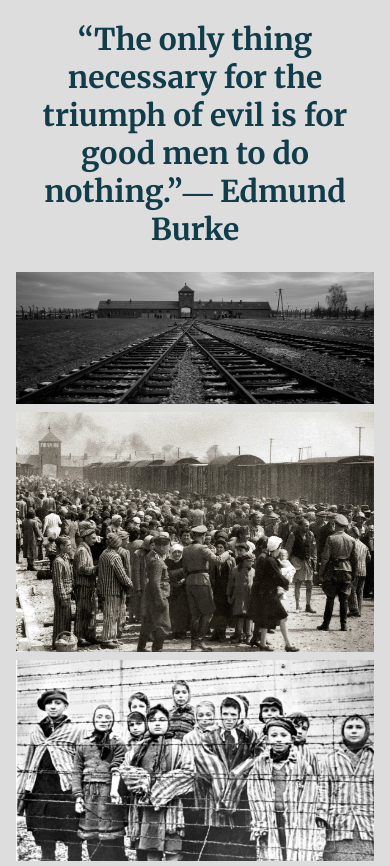
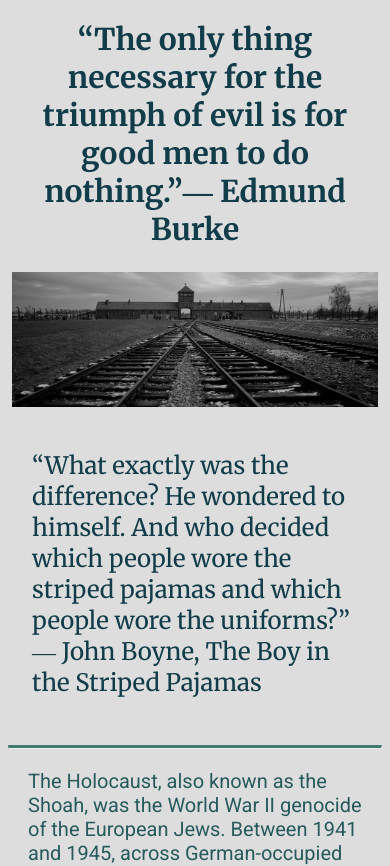
Before and after one commit to andrei-anderson/tribute, a plain HTML site: page index.html in a window 390 px wide. Shown: the top 866 px of the page. Drawn offline with Linux system fonts and the light colour scheme.

Commit message:
Add files via upload

```diff
--- a/css/style.css
+++ b/css/style.css
@@ -52,35 +52,9 @@ body {
 }
 
 #image {
-  width: 100%;
+  max-width: 100%;
   margin: 4px auto;
-}
-
-.column {
-  flex: 25%;
-  max-width: 25%;
-  padding: 0 4px;
-}
-
-.column img {
-  margin-top: 8px;
-  vertical-align: middle;
-  width: 100%;
-}
-
-/* Responsive layout */
-@media screen and (max-width: 900px) {
-  .column {
-    flex: 50%;
-    max-width: 50%;
-  }
-}
-
-@media screen and (max-width: 600px) {
-  .column {
-    flex: 100%;
-    max-width: 100%;
-  }
+  align-items: center;
 }
 
 /* text css */
@@ -88,7 +62,7 @@ body {
 @media screen and (max-width: 900px) {
   #tribute-info {
     flex: 50%;
-    max-width: 50%;
+    max-width: 100%;
   }
 }
 
--- a/index.html
+++ b/index.html
@@ -11,20 +11,11 @@
     <body>
       <h1 id="title">“The only thing necessary for the triumph of evil is for good men to do nothing.”― Edmund Burke</h1>
       <div id="img-div">
-        <div class="column">
-          <img id="image" src="images/auschwitz_entrance.jpeg" alt="aushwitz_entrance">
-          <img id="image" src="images/auschwitz_birkenau_train.jpg" alt="aushwitz_birkenau_train">
-          <img id="image" src="images/children_in_stripped_uniform.jpg" alt="children in stripped uniform">
-          <img id="image" src="images/deportation_to_treblinka.jpg" alt="deportation to treblinka">
-        </div>
-        <div class="column">
-          <img id="image" src="images/women_and_children.jpg" alt="women and children">
-          <img id="image" src="images/adolf_eichman_trial.jpg" alt="adolf eichman trial">
-          <img id="image" src="images/nuremberg_trials_1.jpg" alt="nuremberg trials_1">
-          <img id="image" src="images/nuremberg_trials.jpg" alt="nuremberg trials">
-        </div>
-        <p id="img-caption">“What exactly was the difference? He wondered to himself. And who decided which people wore the striped pajamas and which people wore the uniforms?”
-        ― John Boyne, The Boy in the Striped Pajamas</p>
+        <img id="image" src="images/auschwitz_entrance.jpeg" alt="aushwitz_entrance">
+        <figcaption id="img-caption">
+          <p>“What exactly was the difference? He wondered to himself. And who decided which people wore the striped pajamas and which people wore the uniforms?”
+          ― John Boyne, The Boy in the Striped Pajamas</p>
+        </figcaption>
       </div>
       <hr class="divider">
       <div id="tribute-info">
```
